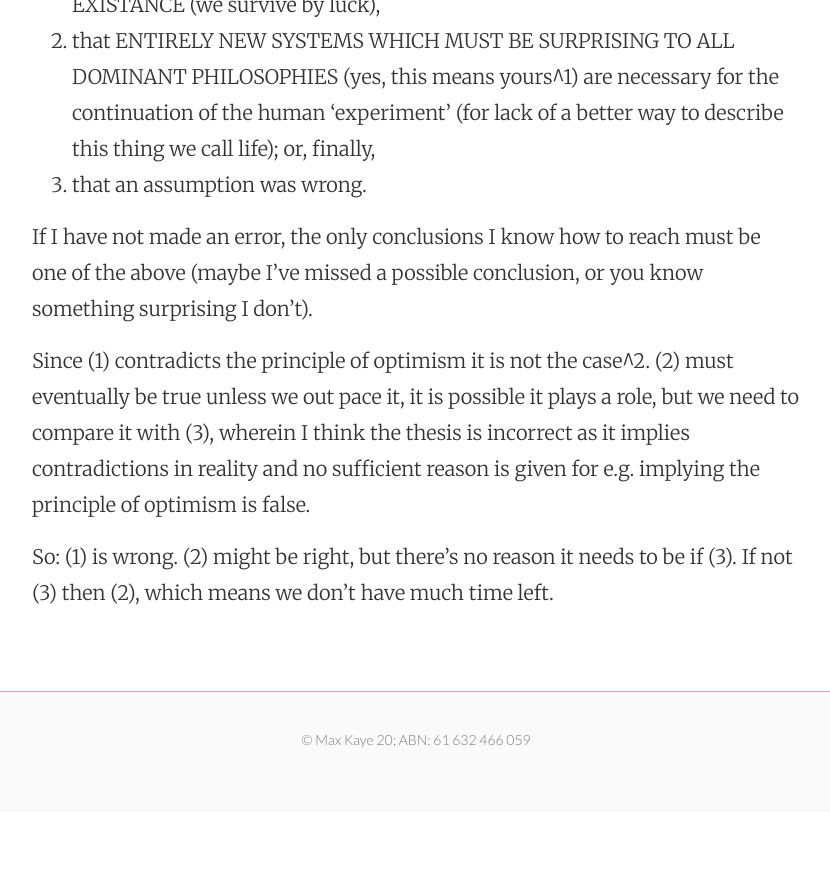
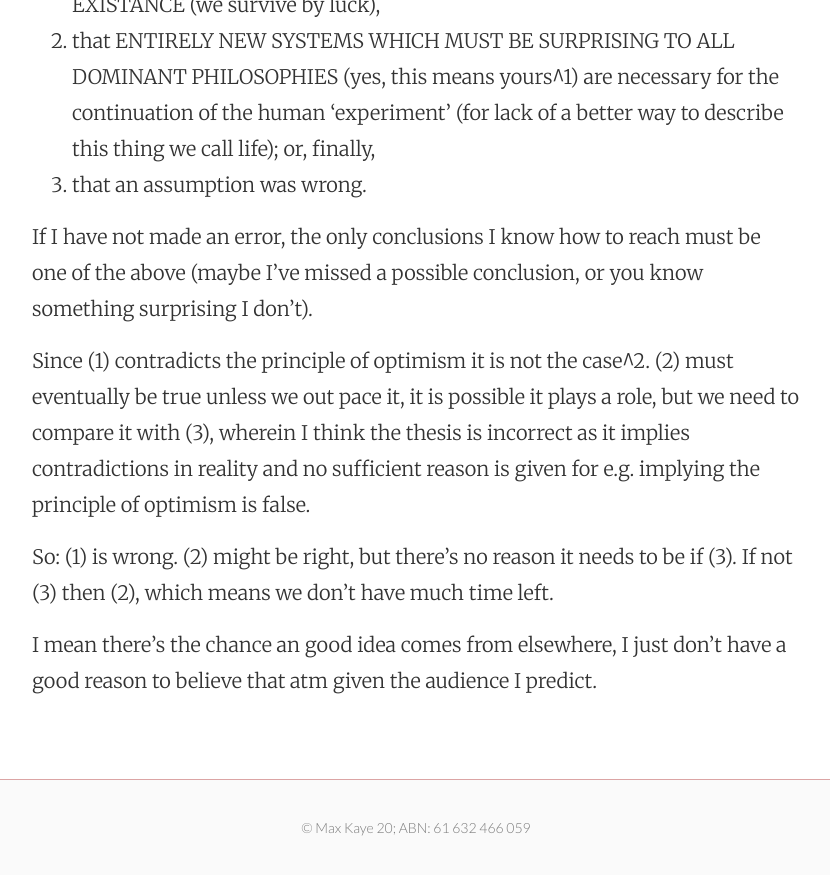
Before and after one commit to xk-io/xk-io.github.io, a Jekyll site: the page built from _posts/2020-05-31-refutation-of-lockdowns-comparably-bad-to-covid.md, in a window 1280 px wide and 900 px high, scrolled down 2558 px. Shown: the top 875 px of the window, without its empty margins (224-1054 px from the left). Built offline with Jekyll 4.4.1, drawn with Linux system fonts in a browser that asks for light colours; before the commit the page ends 3370 px from its top, so only the background shows below that.

Commit message:
Update 2020-05-31-refutation-of-lockdowns-comparably-bad-to-covid.md

```diff
--- a/_posts/2020-05-31-refutation-of-lockdowns-comparably-bad-to-covid.md
+++ b/_posts/2020-05-31-refutation-of-lockdowns-comparably-bad-to-covid.md
@@ -32,6 +32,7 @@ Since (1) contradicts the principle of optimism it is not the case^2. (2) must e
 So: (1) is wrong. (2) might be right, but there's no reason it needs to be if (3). If not (3) then (2), which means we don't have much time left.
 
 [1]: Not necessarily if you’re reading this via [FI](https://fallibleideas.com/) – I just don’t know enough to claim that.
+I mean there's the chance an good idea comes from elsewhere, I just don't have a good reason to believe that atm given the audience I predict.
 
 [2]: I mean it might be that the principle of optimism is wrong, but we’d need some pretty extraordinary reasoning (or: that’s my suspicion).
 
```
